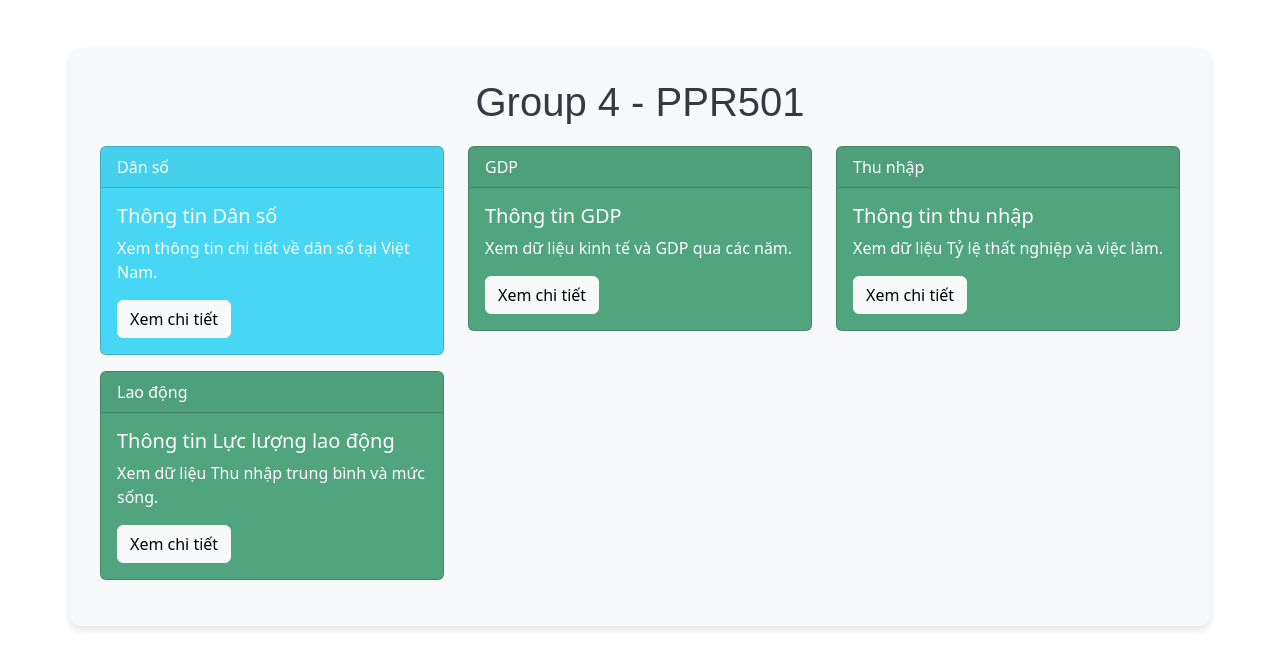
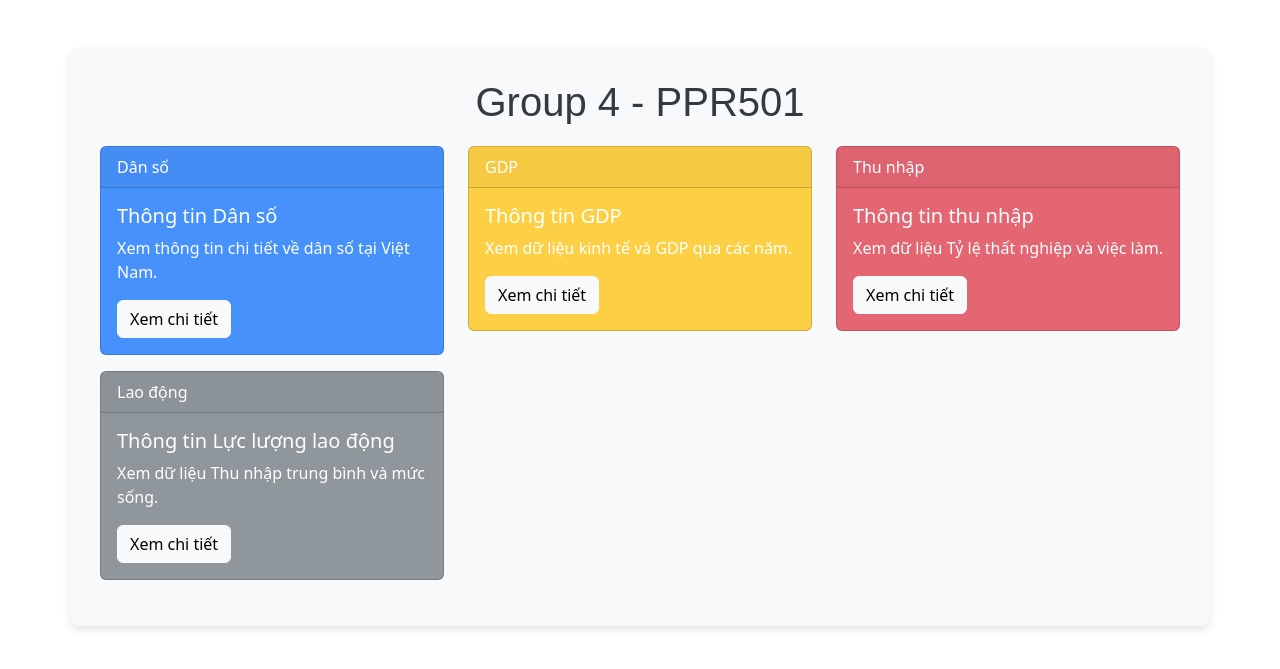
Before and after one commit to pato24193/flask_vietnam_visualization, a Flask app: page / in a window 1280 px wide. Shown: the part 63-732 px from the top of the page. Run offline with Flask 3, Linux system fonts and the light colour scheme.

Commit message:
Update dashboard.html

```diff
--- a/templates/dashboard.html
+++ b/templates/dashboard.html
@@ -5,7 +5,7 @@
 
 <div class="row">
     <div class="col-lg-4">
-        <div class="card text-white bg-info mb-3 bg-opacity-75">
+        <div class="card text-white bg-primary mb-3 bg-opacity-75">
             <div class="card-header">Dân số</div>
             <div class="card-body">
                 <h5 class="card-title">Thông tin Dân số</h5>
@@ -15,7 +15,7 @@
         </div>
     </div>
     <div class="col-lg-4">
-        <div class="card text-white bg-success mb-3 bg-opacity-75">
+        <div class="card text-white bg-warning mb-3 bg-opacity-75">
             <div class="card-header">GDP</div>
             <div class="card-body">
                 <h5 class="card-title">Thông tin GDP</h5>
@@ -25,7 +25,7 @@
         </div>
     </div>
     <div class="col-lg-4">
-        <div class="card text-white bg-success mb-3 bg-opacity-75">
+        <div class="card text-white bg-danger mb-3 bg-opacity-75">
             <div class="card-header">Thu nhập</div>
             <div class="card-body">
                 <h5 class="card-title">Thông tin thu nhập</h5>
@@ -38,7 +38,7 @@
 
 <div class="row">
     <div class="col-lg-4">
-        <div class="card text-white bg-success mb-3 bg-opacity-75">
+        <div class="card text-white bg-secondary mb-3 bg-opacity-75">
             <div class="card-header">Lao động</div>
             <div class="card-body">
                 <h5 class="card-title">Thông tin Lực lượng lao động</h5>
```
